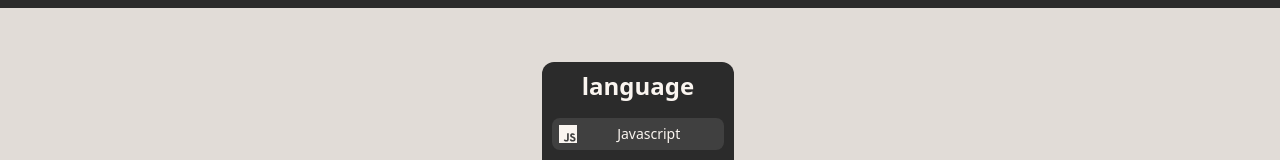
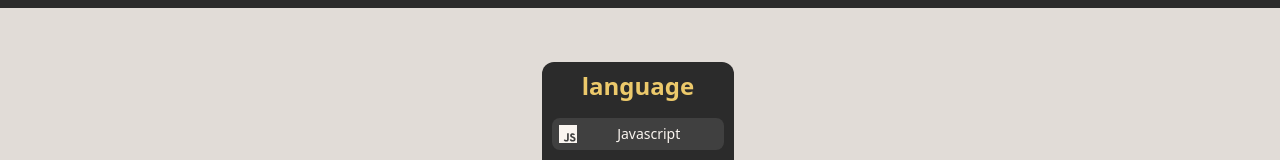
Before and after one commit to kyhui1115/portfolio, a React (Create React App) app: page / in a window 1280 px wide. Shown: the part 792-952 px from the top of the page. Built offline with nearby package versions, Linux system fonts and the light colour scheme.

Commit message:
design: skill title 글자색 변경

```diff
--- a/src/components/skill/SkillItem.tsx
+++ b/src/components/skill/SkillItem.tsx
@@ -40,7 +40,7 @@ export default function SkillItem({
         style={{ top: skillCoor.top + 'px', left: skillCoor.left + 'px' }}
         ref={skillRef}
       >
-        <span className="mt-2 mb-4 text-2xl font-bold text-beige-100">
+        <span className="mt-2 mb-4 text-2xl font-bold text-yellow-100">
           {name}
         </span>
         {items.map((item, i) => (
```
